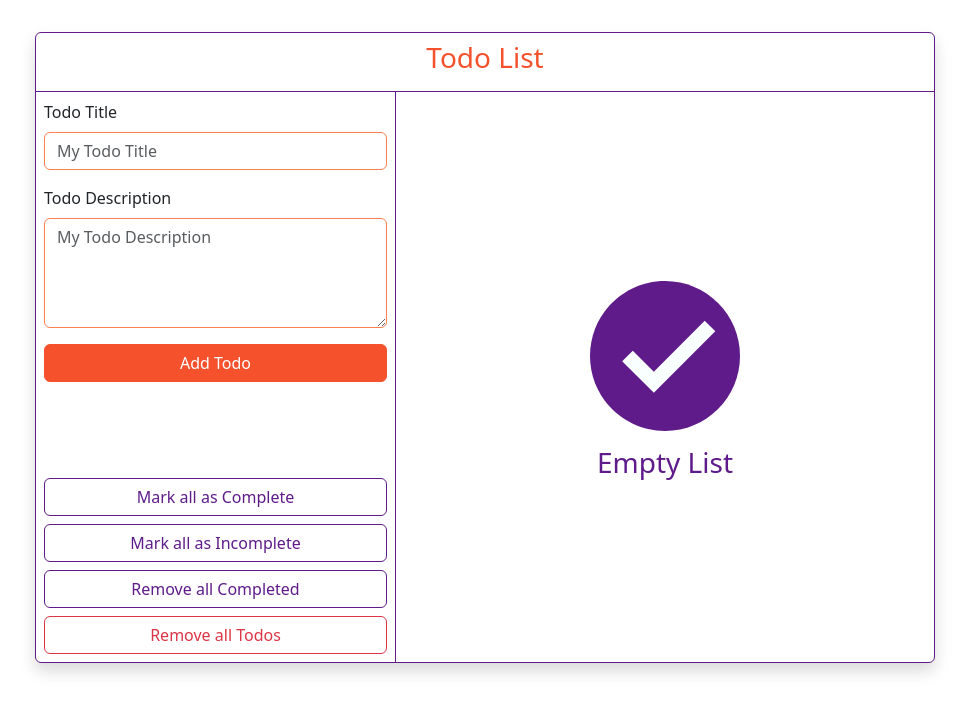
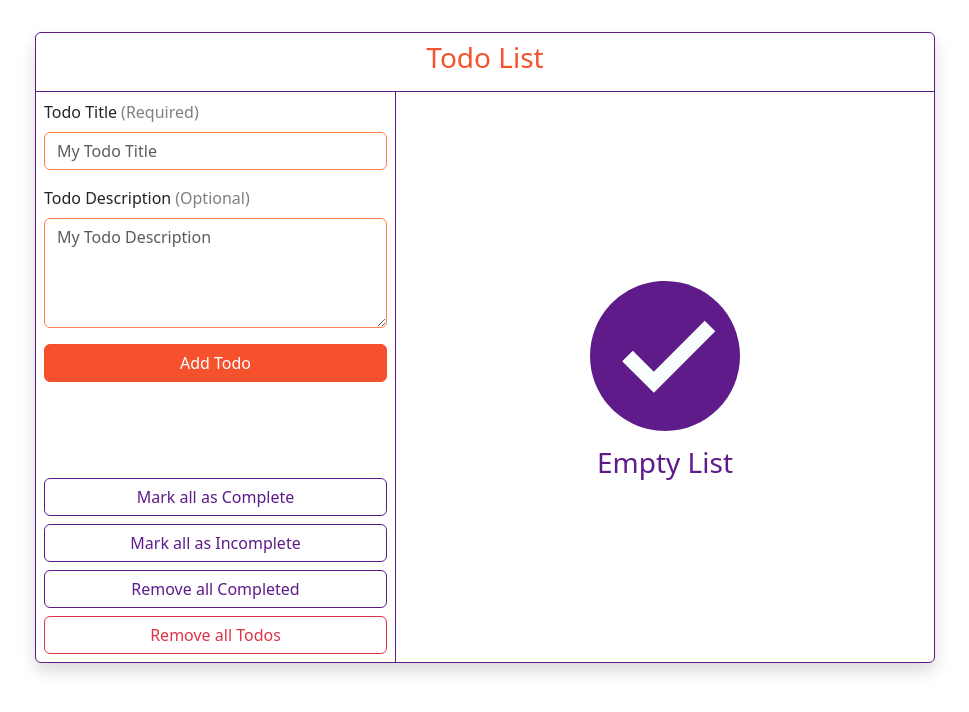
Before and after one commit to richmondb/my-todo-app, a React (Vite) app: page / in a window 1280 px wide. Shown: the top 712 px of the page, without its empty margins (155-1124 px from the left). Built offline with nearby package versions, Linux system fonts and the light colour scheme.

Commit message:
add input hints

```diff
--- a/src/App.tsx
+++ b/src/App.tsx
@@ -131,17 +131,23 @@ function App() {
                 <div className={'w-50 border-end border-top border-lexpurple p-2'}>
                     <Form onSubmit={addTodo}>
                         <Form.Group className="mb-3" controlId="exampleForm.ControlInput1">
-                            <Form.Label>Todo Title</Form.Label>
+                            <div className={'d-flex gap-1'}>
+                                <Form.Label>Todo Title</Form.Label>
+                                <p className={'fs-6 fw-lighter text-black-50 mb-0'}>(Required)</p>
+                            </div>
                             <Form.Control className={'border-lexlightorange'} value={todoTitle}
                                           onChange={(e) => setTodoTitle(e.target.value)} required
                                           type="text" placeholder="My Todo Title"/>
                         </Form.Group>
                         <Form.Group className="mb-3" controlId="exampleForm.ControlTextarea1">
-                            <Form.Label>Todo Description</Form.Label>
+                            <div className={'d-flex gap-1'}>
+                                <Form.Label>Todo Description</Form.Label>
+                                <p className={'fs-6 text-black-50 mb-0'}>(Optional)</p>
+                            </div>
                             <Form.Control className={'border-lexlightorange'} value={todoBody}
-                                          onChange={(e) => setTodoBody(e.target.value)}
-                                          as="textarea"
-                                          rows={4} placeholder='My Todo Description'/>
+                                              onChange={(e) => setTodoBody(e.target.value)}
+                                              as="textarea"
+                                              rows={4} placeholder='My Todo Description'/>
                         </Form.Group>
                         <div className='d-flex gap-2'>
                             <Button className={'btn-lexorange w-100'} disabled={isEditing} type='submit'>Add
```
